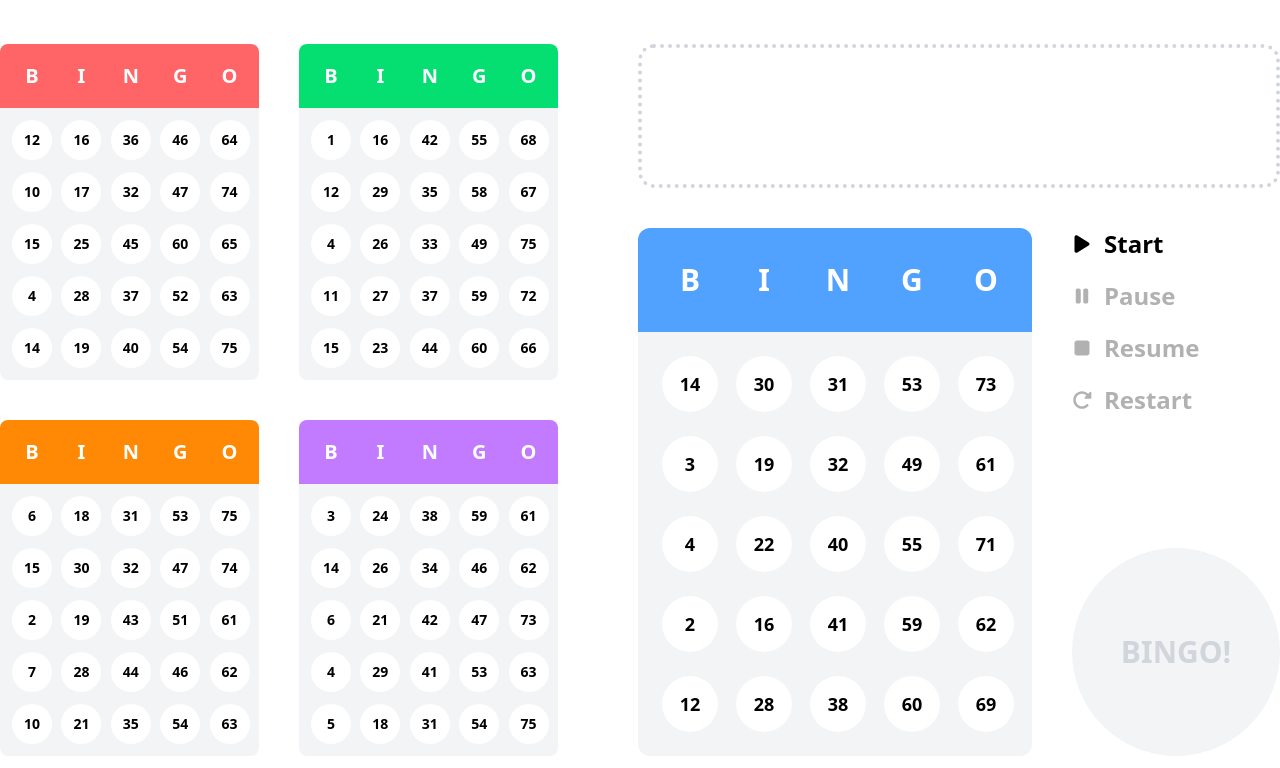
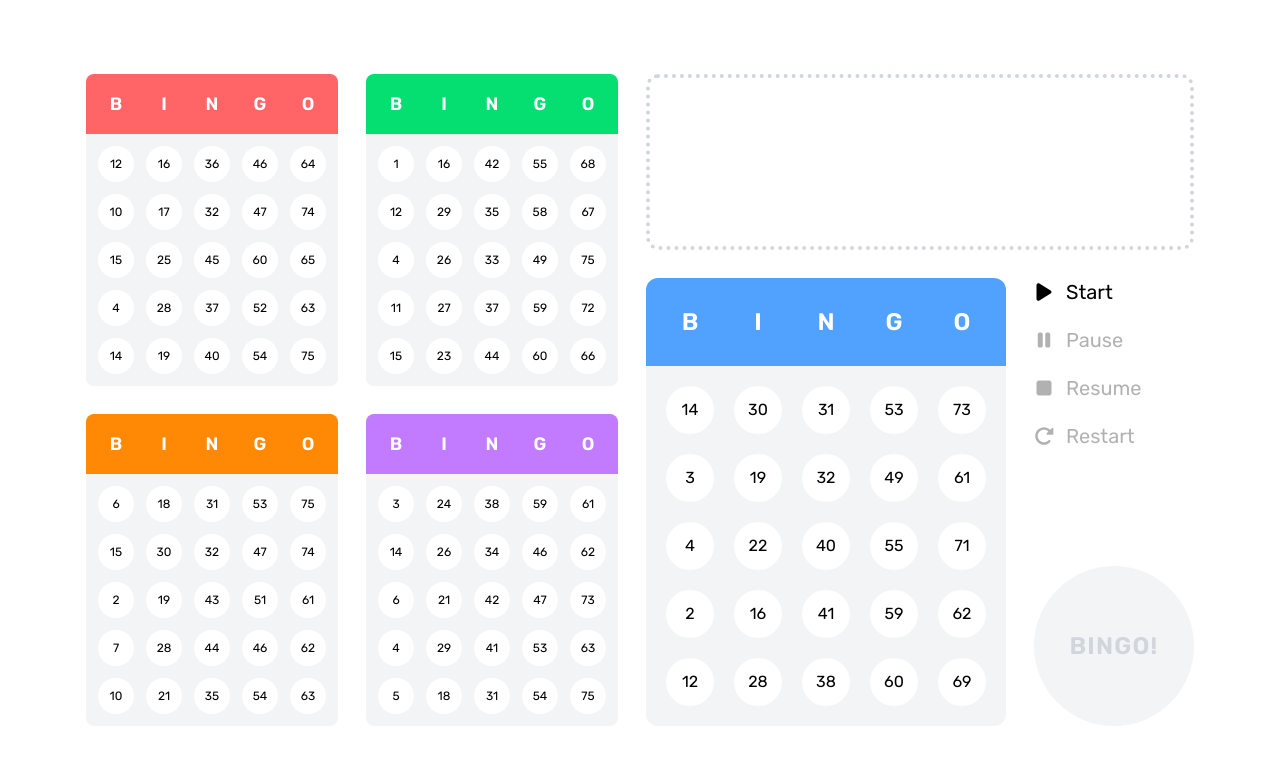
Before and after one commit to Plustra03/BingoFR, a React (Vite) app: page / in a window 1280 px wide. Shown: the top 768 px of the page. Built offline with nearby package versions, Linux system fonts and the light colour scheme.

Commit message:
Improving UI

```diff
--- a/src/components/Action.tsx
+++ b/src/components/Action.tsx
@@ -19,7 +19,7 @@ const Action: FunctionComponent<ActionProps> = (props) => {
             )}
         >
             <img src={props.icon} className="h-5 aspect-square" />
-            <span className="text-2xl font-semibold">{props.children}</span>
+            <span className="text-xl">{props.children}</span>
         </button>
     )
 }
--- a/src/components/Button.tsx
+++ b/src/components/Button.tsx
@@ -13,7 +13,7 @@ const Button: FunctionComponent<ButtonProps> = (props) => {
             type="button"
             onClick={props.enabled ? props.onClick : undefined}
             className={clsx(
-                'w-52 aspect-square rounded-full text-3xl font-bold transition',
+                'w-40 aspect-square rounded-full text-2xl font-semibold transition tracking-wider',
                 props.enabled
                     ? 'bg-blue-400 text-white hover:cursor-pointer active:translate-y-1'
                     : 'bg-gray-100 text-gray-300 hover:cursor-not-allowed'
--- a/src/components/Card.tsx
+++ b/src/components/Card.tsx
@@ -15,8 +15,8 @@ const Card: FunctionComponent<CardProps> = (props) => {
         <div className={clsx('w-fit h-fit overflow-hidden select-none', props.mini ? 'rounded-lg' : 'rounded-xl')}>
             <div
                 className={clsx(
-                    'grid grid-rows-1 grid-cols-5 font-bold text-white',
-                    props.mini ? 'p-3 gap-3 text-xl' : 'p-6 gap-6 text-3xl',
+                    'grid grid-rows-1 grid-cols-5 font-semibold text-white',
+                    props.mini ? 'p-3 gap-3 text-lg' : 'p-5 gap-5 text-2xl',
                     {
                         'bg-blue-400': props.color === 'blue',
                         'bg-red-400': props.color === 'red',
@@ -26,16 +26,16 @@ const Card: FunctionComponent<CardProps> = (props) => {
                     }
                 )}
             >
-                <span className={clsx('aspect-square grid place-items-center', props.mini ? 'w-10' : 'w-14')}>B</span>
-                <span className={clsx('aspect-square grid place-items-center', props.mini ? 'w-10' : 'w-14')}>I</span>
-                <span className={clsx('aspect-square grid place-items-center', props.mini ? 'w-10' : 'w-14')}>N</span>
-                <span className={clsx('aspect-square grid place-items-center', props.mini ? 'w-10' : 'w-14')}>G</span>
-                <span className={clsx('aspect-square grid place-items-center', props.mini ? 'w-10' : 'w-14')}>O</span>
+                <span className={clsx('aspect-square grid place-items-center', props.mini ? 'w-9' : 'w-12')}>B</span>
+                <span className={clsx('aspect-square grid place-items-center', props.mini ? 'w-9' : 'w-12')}>I</span>
+                <span className={clsx('aspect-square grid place-items-center', props.mini ? 'w-9' : 'w-12')}>N</span>
+                <span className={clsx('aspect-square grid place-items-center', props.mini ? 'w-9' : 'w-12')}>G</span>
+                <span className={clsx('aspect-square grid place-items-center', props.mini ? 'w-9' : 'w-12')}>O</span>
             </div>
             <div
                 className={clsx(
                     'grid grid-rows-5 grid-cols-5 grid-flow-col bg-gray-100',
-                    props.mini ? 'p-3 gap-3' : 'p-6 gap-6'
+                    props.mini ? 'p-3 gap-3' : 'p-5 gap-5'
                 )}
             >
                 {props.squares.map((square) => (
--- a/src/components/Header.tsx
+++ b/src/components/Header.tsx
@@ -7,10 +7,10 @@ type HeaderProps = {
 
 const Header: FunctionComponent<HeaderProps> = (props) => {
     return (
-        <div className="h-full grid place-items-center rounded-2xl border-4 border-dotted border-gray-300">
+        <div className="h-full grid place-items-center rounded-xl border-4 border-dotted border-gray-300">
             {props.children && (
-                <span className="text-7xl font-bold font-sans">
-                    {props.children.letter} {props.children.value}
+                <span className="text-7xl font-semibold font-sans">
+                    {props.children.letter} : {props.children.value}
                 </span>
             )}
         </div>
--- a/src/components/Square.tsx
+++ b/src/components/Square.tsx
@@ -15,8 +15,8 @@ const Square: FunctionComponent<SquareProps> = (props) => {
             type="button"
             onClick={props.onToggle}
             className={clsx(
-                'aspect-square grid place-items-center rounded-full font-semibold select-none',
-                props.mini ? 'w-10 text-sm' : 'w-14 text-lg',
+                'aspect-square grid place-items-center rounded-full select-none',
+                props.mini ? 'w-9 text-xs' : 'w-12',
                 props.onToggle && 'hover:cursor-pointer',
                 props.marked ? 'text-white' : 'bg-white text-black',
                 props.marked && {
--- a/src/main.tsx
+++ b/src/main.tsx
@@ -1,5 +1,6 @@
 import { StrictMode } from 'react'
 import { createRoot } from 'react-dom/client'
+import './styles/main.css'
 import './styles/tailwind.css'
 
 import Game from './views/Game'
--- /dev/null
+++ b/src/styles/main.css
@@ -0,0 +1,9 @@
+@font-face {
+    src: url('../fonts/rubik.ttf') format('truetype');
+    font-family: 'rubik';
+    font-style: normal;
+}
+
+* {
+    font-family: 'rubik';
+}
--- a/src/views/Game.tsx
+++ b/src/views/Game.tsx
@@ -132,23 +132,23 @@ const Game: FunctionComponent = () => {
 
     return (
         <div className="w-screen h-screen grid place-items-center">
-            <div className="w-fit h-fit flex gap-20">
-                <div className="grid grid-rows-2 grid-cols-2 gap-10">
+            <div className="w-fit h-fit flex gap-7">
+                <div className="grid grid-rows-2 grid-cols-2 gap-7">
                     <Card color="red" squares={enemyRedNumbers} mini />
                     <Card color="green" squares={enemyGreenNumbers} mini />
                     <Card color="orange" squares={enemyOrangeNumbers} mini />
                     <Card color="purple" squares={enemyPurpleNumbers} mini />
                 </div>
-                <div className="flex flex-col gap-10">
+                <div className="flex flex-col gap-7">
                     <Header>{numberAnnounced}</Header>
-                    <div className="flex gap-10">
+                    <div className="flex gap-7">
                         <Card
                             color="blue"
                             squares={playerNumbers}
                             onToggleSquare={state !== 'new' && state !== 'finished' ? togglePlayerNumber : undefined}
                         />
                         <div className="flex flex-col gap-5 justify-between">
-                            <div className="flex flex-col gap-5 justify-between">
+                            <div className="flex flex-col gap-5">
                                 <Action icon={PlayIcon} enable={state === 'new'} onTrigger={startGame}>
                                     Start
                                 </Action>
```
Also changed, not shown: src/fonts/rubik.ttf (added).
